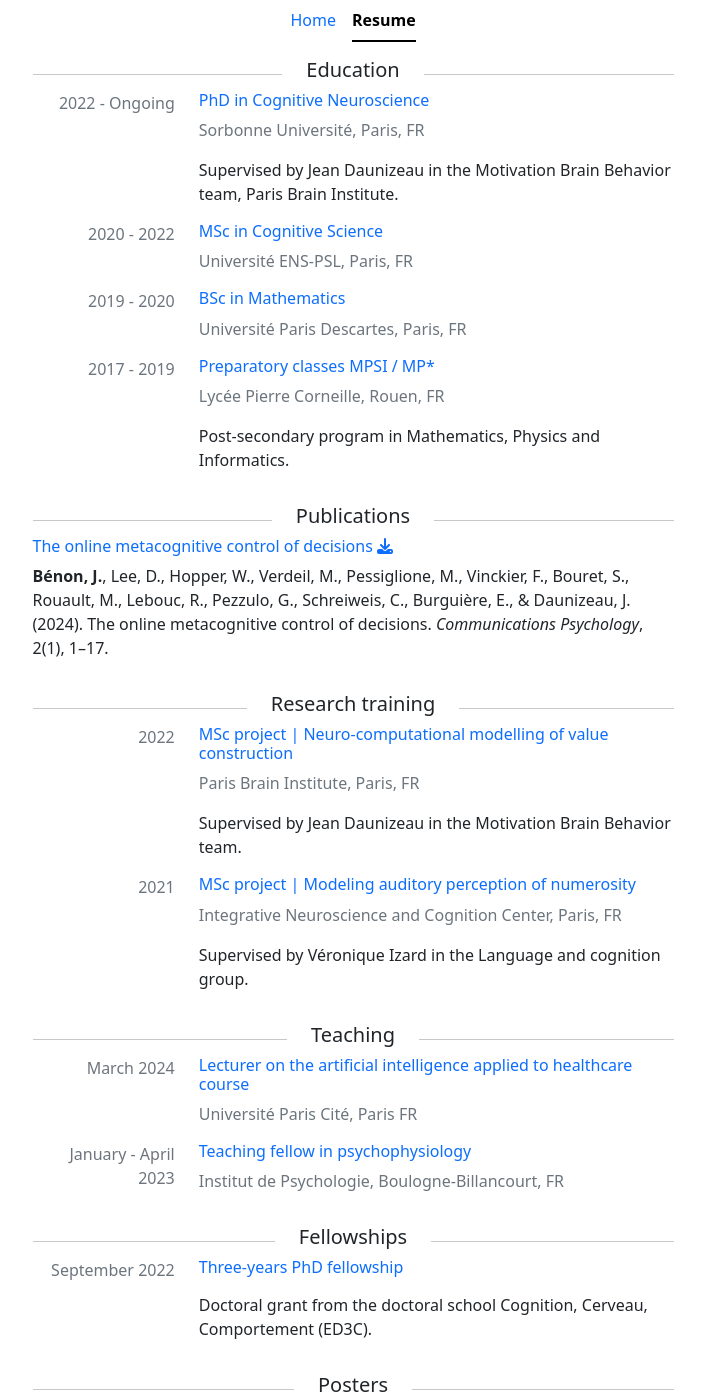
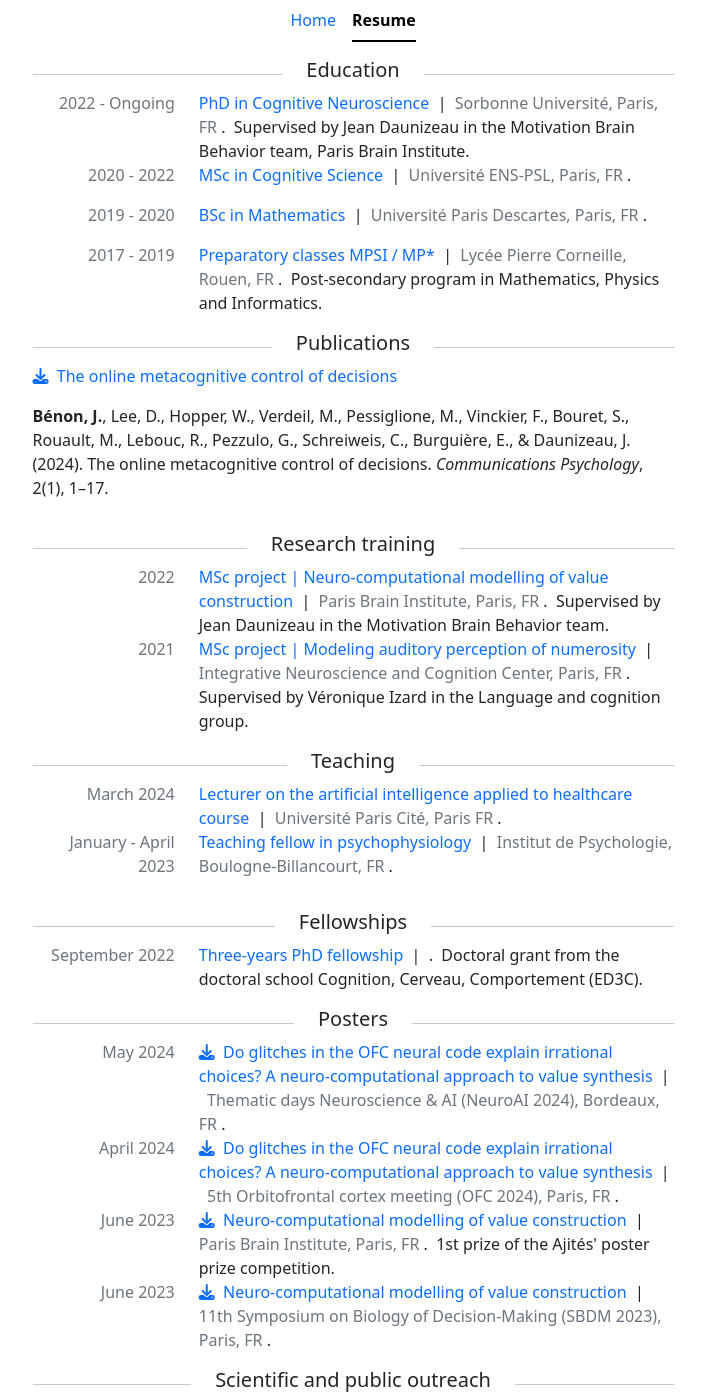
Before and after one commit to jbenon/jbenon.github.io, a Jekyll site: the page built from resume.html, in a window 1280 px wide and 1400 px high. Shown: the whole window, without its empty margins (287-992 px from the left). Built offline with Jekyll 4.4.1, drawn with Linux system fonts in a browser that asks for light colours; nearby versions of some CDN libraries.

Commit message:
Change resume display within elements

```diff
--- a/resume.html
+++ b/resume.html
@@ -25,14 +25,14 @@ layout: default
             {% for publication in section.publications %}
                 <div class="row justify-content-center">
                     <div class="col">
-                        <h6 class="text-primary">
-                          {{publication.title}}
+                        <p class="text-primary"></h6>
                           <a class="icon-link link-underline link-underline-opacity-0"
                           href="/assets/{{publication.pdf}}.pdf"
                           data-bs-toggle="tooltip" data-bs-title="Download" download>
                             <i class="fa-solid fa-download"></i>
-                          </a>
-                        </h6>
+                          </a>&nbsp;
+                          {{publication.title}}
+                        </p>
                         <p>{{publication.citation}}</p>
                     </div>
                 </div>
@@ -46,17 +46,24 @@ layout: default
                   <p class="text-secondary">{{item.date}}</p>
                 </div>
                 <div class="col-9">
-                  <h6 class="text-primary">{{item.title}}
+                  <span class="text-primary">
                     {% if item.pdf %}
                       <a class="icon-link link-underline link-underline-opacity-0"
                       href="/assets/{{publication.pdf}}.pdf"
                       data-bs-toggle="tooltip" data-bs-title="Download" download>
                         <i class="fa-solid fa-download"></i>
-                      </a>
+                      </a>&nbsp;
                     {% endif %}
-                  </h6>
-                  <p class="text-secondary">{{item.place}}</p>
-                  <p class="gy-1">{{item.details}}</p>
+                    {{item.title}}
+                  </span>
+                  &nbsp;|&nbsp;
+                  <span class="text-secondary">
+                    {{item.place}}
+                  </span>
+                  .&nbsp;
+                  <span>
+                    {{item.details}}
+                  </span>
                 </div>
               </div>
             {% endfor %}
```
